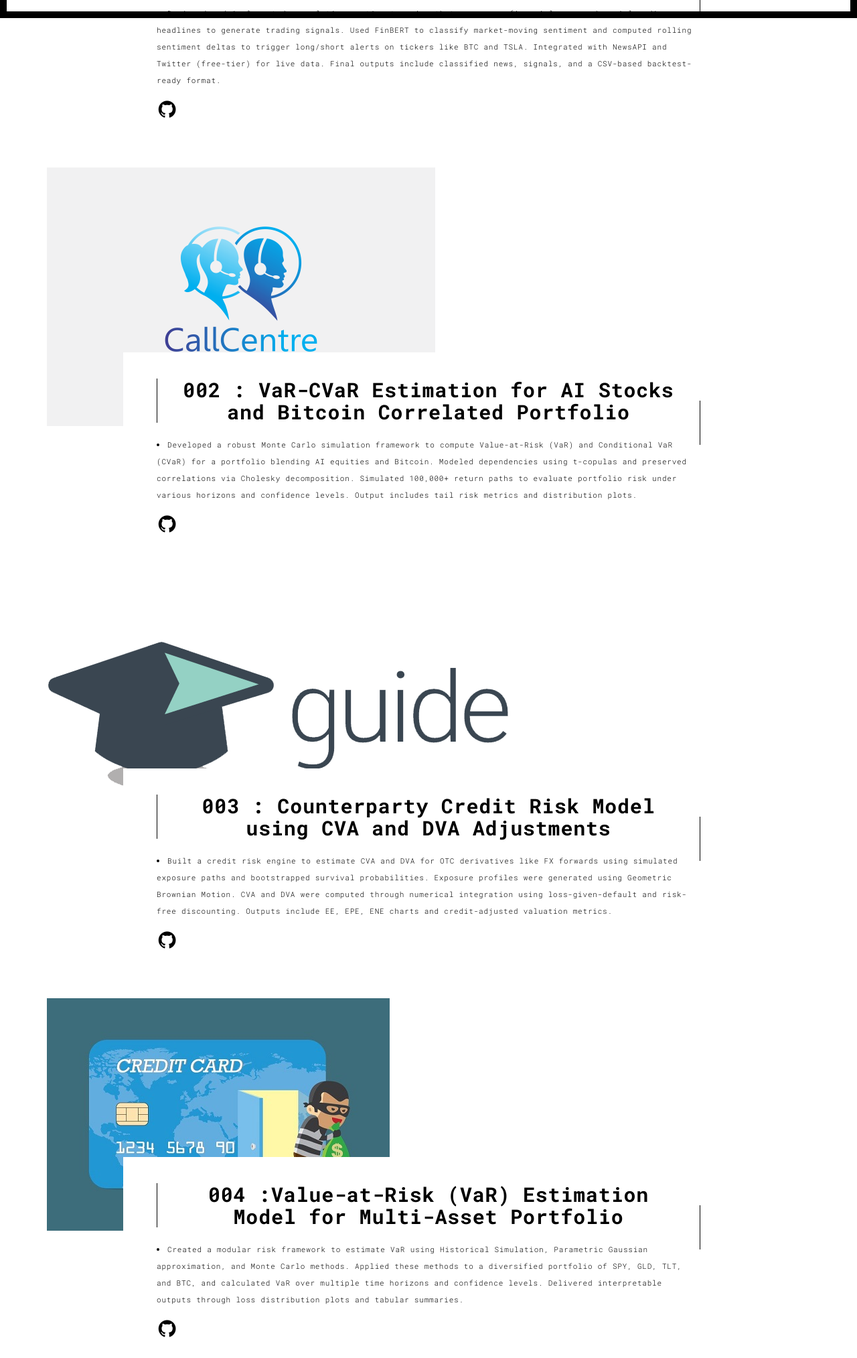
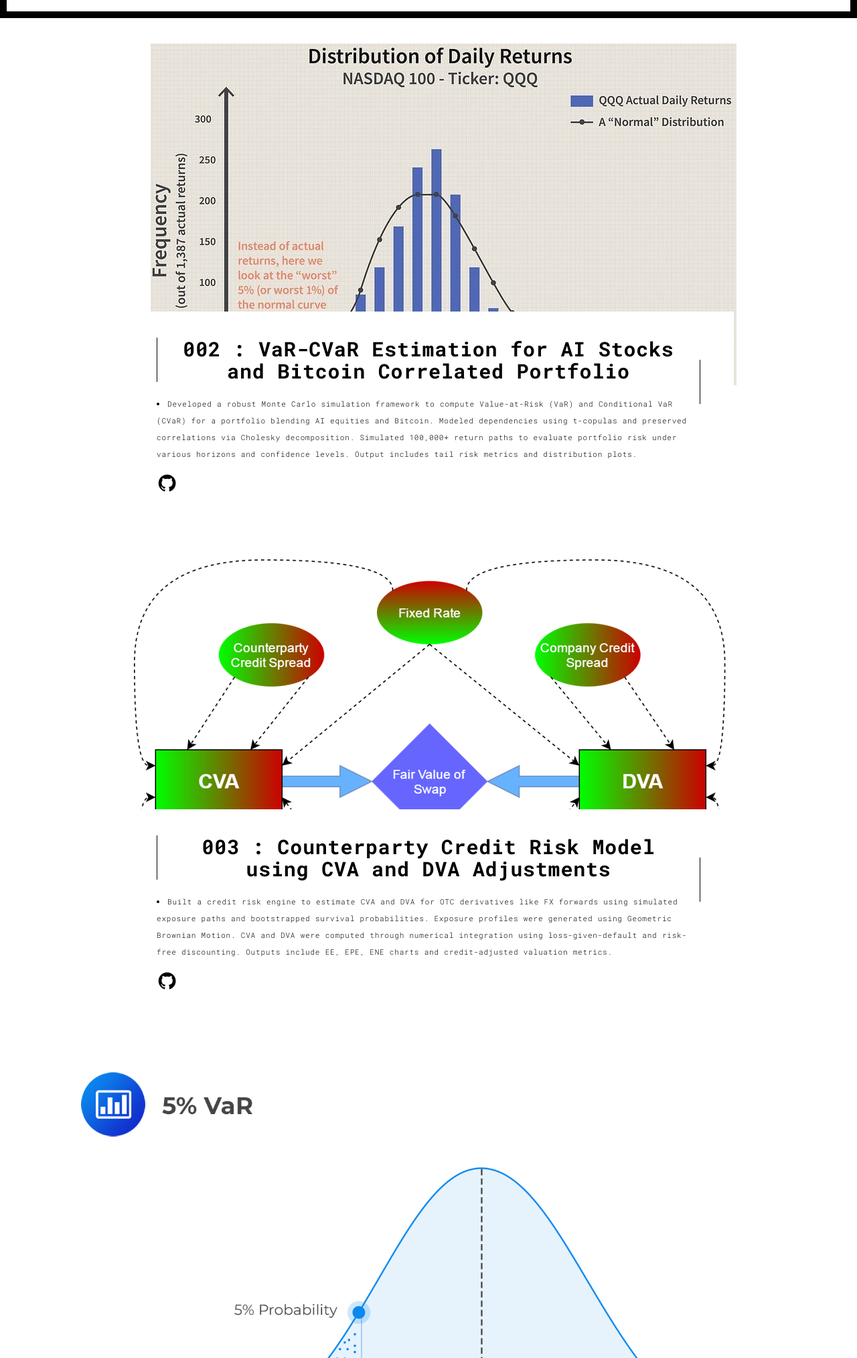
Before and after one commit to AdityaKanthManne/AdityaManne.github.io, a plain HTML site: page indivProject.html in a window 1280 px wide. Shown: the part 773-2800 px from the top of the page at 67% size. Drawn offline with Linux system fonts and the light colour scheme.

Commit message:
Merge remote-tracking branch 'origin/main'

```diff
--- a/indivProject.html
+++ b/indivProject.html
@@ -59,7 +59,7 @@
   <div class="container">
     <div class="row">
       <div class="col-xs-12">
-        <img src="./assets/images/digital-library.jpeg" class="img-responsive" alt="">
+        <img src="./assets/images/sentiment_signal_engine.png" class="img-responsive" alt="">
         <div class="card-container">
           <div class="text-center">
             <h1 class="h2">001 : Real-Time News Sentiment Signal Engine for Trading</h1>
@@ -78,7 +78,7 @@
 
 
       <div class="col-xs-12">
-        <img src="./assets/images/odu-call-center.png" class="img-responsive" alt="">
+        <img src="./assets/images/VaR-CVaR_Estimation.jpg" class="img-responsive" alt="">
         <div class="card-container">
           <div class="text-center">
             <h1 class="h2">002 : VaR-CVaR Estimation for AI Stocks and Bitcoin Correlated Portfolio</h1>
@@ -96,7 +96,7 @@
 
 
       <div class="col-xs-12">
-        <img src="./assets/images/university-guide.png" class="img-responsive" alt="">
+        <img src="./assets/images/Credit_Risk_Model.png" class="img-responsive" alt="">
         <div class="card-container">
           <div class="text-center">
             <h1 class="h2">003 : Counterparty Credit Risk Model using CVA and DVA Adjustments</h1>
@@ -115,7 +115,7 @@
 
 
       <div class="col-xs-12">
-        <img src="./assets/images/credit-card-fraud.jpeg" class="img-responsive" alt="">
+        <img src="./assets/images/Value-at-Risk(VaR).jpg" class="img-responsive" alt="">
         <div class="card-container">
           <div class="text-center">
             <h1 class="h2">004 :Value-at-Risk (VaR) Estimation Model for Multi-Asset Portfolio</h1>
@@ -133,7 +133,7 @@
 
 
       <div class="col-xs-12">
-        <img src="./assets/images/face-recognition.jpeg" class="img-responsive" alt="">
+        <img src="./assets/images/AI-Powered_Intraday.png" class="img-responsive" alt="">
         <div class="card-container">
           <div class="text-center">
             <h1 class="h2">005 : AI-Powered Intraday Market Making Strategy for Bitcoin Futures</h1>
```
Also changed, not shown: assets/images/AI-Powered_Intraday.png (added), assets/images/Credit_Risk_Model.png (added), assets/images/DMD_Coursera.jpeg, assets/images/Google_PM.png, assets/images/VaR-CVaR_Estimation.jpg (added), assets/images/Value-at-Risk(VaR).jpg (added), assets/images/sentiment_signal_engine.png (added), assets/images/udemy_badge.jpeg, assets/images/usf_college_of_engineering.jpg.
